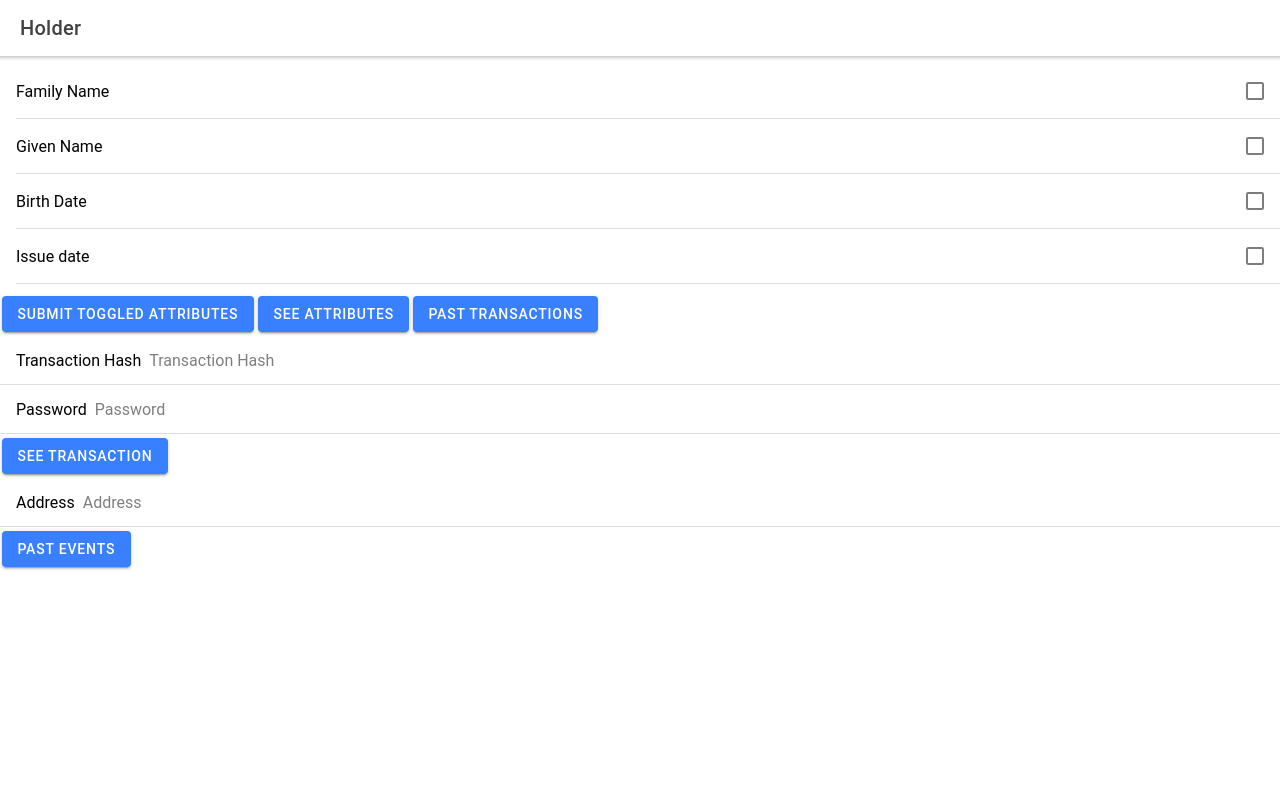
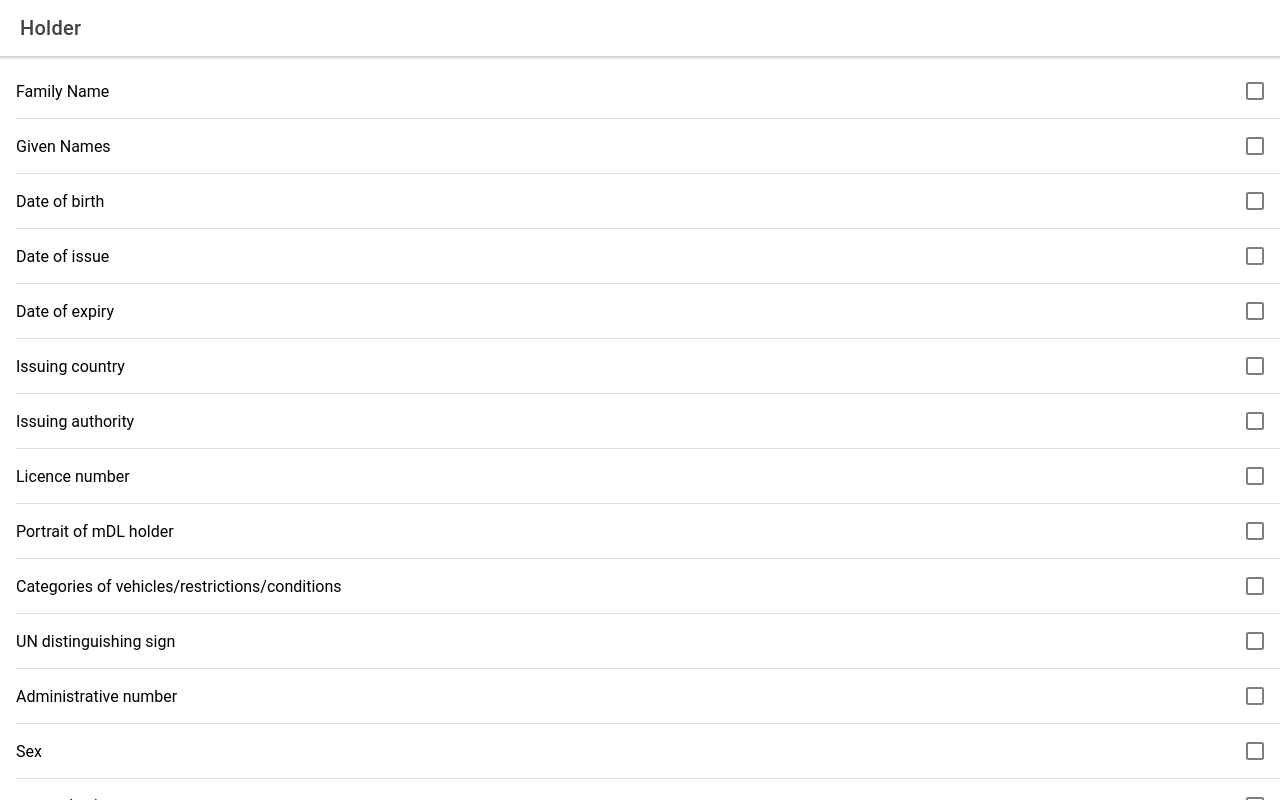
Before and after one commit to LuisVila99/Attribute-Management, a React (Create React App) app in the folder ionic mobile app/mobile-d-app/: page /home in a window 1280 px wide. Built offline with nearby package versions, Linux system fonts and the light colour scheme; what ethereum-input-data-decoder, web3 would draw is missing.

Commit message:
small updates

```diff
--- a/ionic mobile app/mobile-d-app/package.json
+++ b/ionic mobile app/mobile-d-app/package.json
@@ -93,6 +93,7 @@
   },
   "devDependencies": {
     "@capacitor/cli": "3.4.3",
+    "@ionic/app-scripts": "^3.2.4",
     "@types/node": "^12.20.55",
     "@types/sha256-file": "^1.0.1",
     "constants": "0.0.2",
--- a/ionic mobile app/mobile-d-app/src/pages/Home.tsx
+++ b/ionic mobile app/mobile-d-app/src/pages/Home.tsx
@@ -13,9 +13,38 @@ const Home: React.FC = () => {
 
   let checkboxList = [
     { val: 'Family Name', isChecked: false },
-    { val: 'Given Name', isChecked: false },
-    { val: 'Birth Date', isChecked: false },
-    { val: 'Issue date', isChecked: false }
+    { val: 'Given Names', isChecked: false },
+    { val: 'Date of birth', isChecked: false },
+    { val: 'Date of issue', isChecked: false },
+    { val: 'Date of expiry', isChecked: false },
+    { val: 'Issuing country', isChecked: false },
+    { val: 'Issuing authority', isChecked: false },
+    { val: 'Licence number', isChecked: false },
+    { val: 'Portrait of mDL holder', isChecked: false },
+    { val: 'Categories of vehicles/restrictions/conditions', isChecked: false },
+    { val: 'UN distinguishing sign', isChecked: false },
+    { val: 'Administrative number', isChecked: false },
+    { val: 'Sex', isChecked: false },
+    { val: 'Height (cm) a', isChecked: false },
+    { val: 'Weight (kg) a', isChecked: false },
+    { val: 'Eye colour', isChecked: false },
+    { val: 'Hair colour', isChecked: false },
+    { val: 'Place of birth', isChecked: false },
+    { val: 'Permanent place of residence', isChecked: false },
+    { val: 'Portrait image timestamp', isChecked: false },
+    { val: 'Age attestation: How old are you (in years)?', isChecked: false },
+    { val: 'Age attestation: In what year were you born?', isChecked: false },
+    { val: 'Age attestation: Nearest “true” attestation above request', isChecked: false },
+    { val: 'Issuing jurisdiction', isChecked: false },
+    { val: 'Nationality', isChecked: false },
+    { val: 'Resident city', isChecked: false },
+    { val: 'Resident state/province/district', isChecked: false },
+    { val: 'Resident postal code', isChecked: false },
+    { val: 'Resident country', isChecked: false },
+    { val: 'Biometric template XX', isChecked: false },
+    { val: 'Family name in national characters', isChecked: false },
+    { val: 'Given name in national characters', isChecked: false },
+    { val: 'Signature / usual mark', isChecked: false }
   ];
 
   function Toggle(val_arg: string){
--- a/ionic mobile app/mobile-d-app/src/pages/Verifier.tsx
+++ b/ionic mobile app/mobile-d-app/src/pages/Verifier.tsx
@@ -14,7 +14,7 @@ const Home: React.FC = () => {
     <IonPage>
       <IonHeader>
         <IonToolbar>
-          <IonTitle>Holder</IonTitle>
+          <IonTitle>Verifier</IonTitle>
         </IonToolbar>
       </IonHeader>
       <IonContent fullscreen>
```
Also changed, not shown: 2 other files (tests, documents, lock files or other folders).
